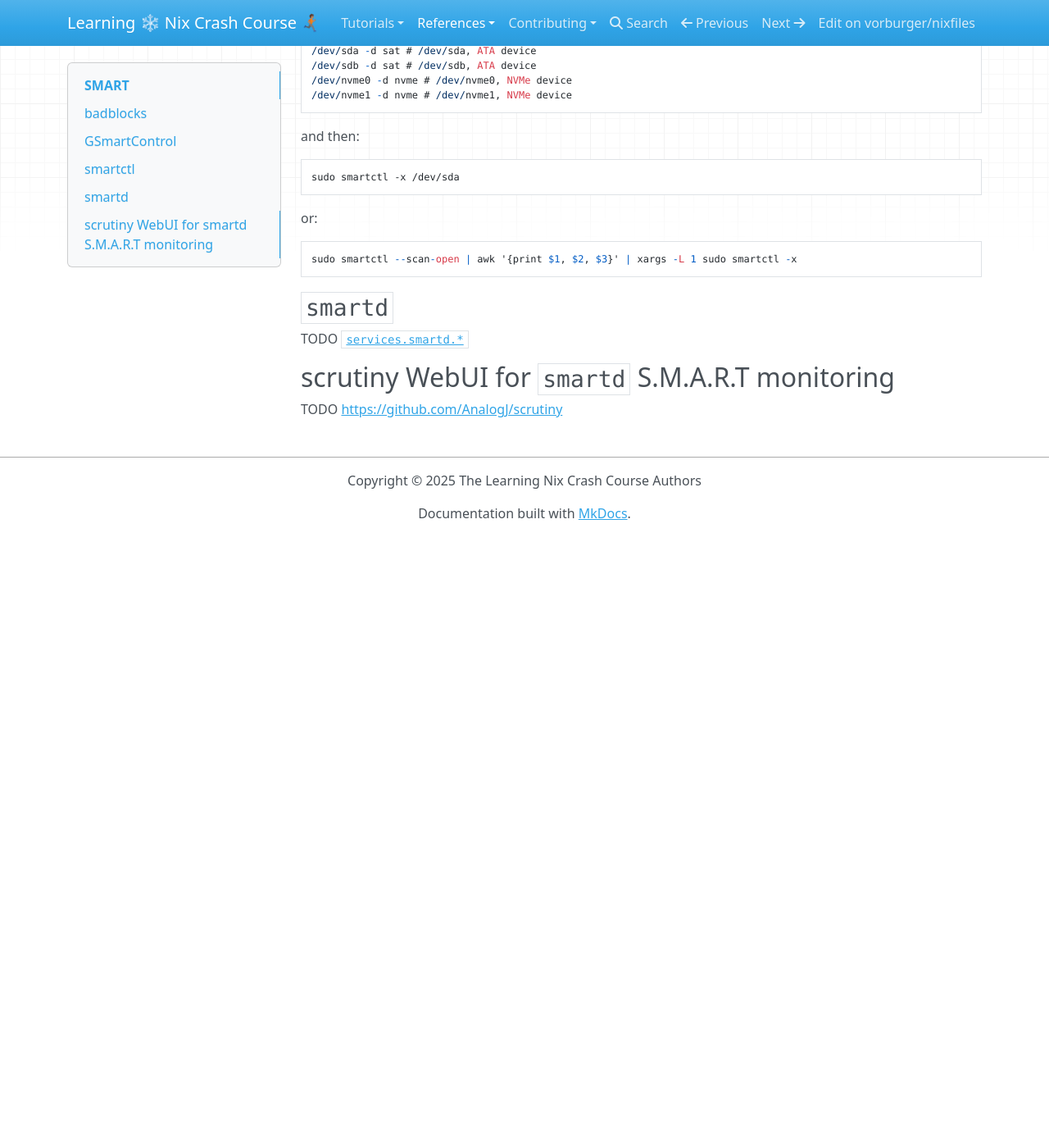
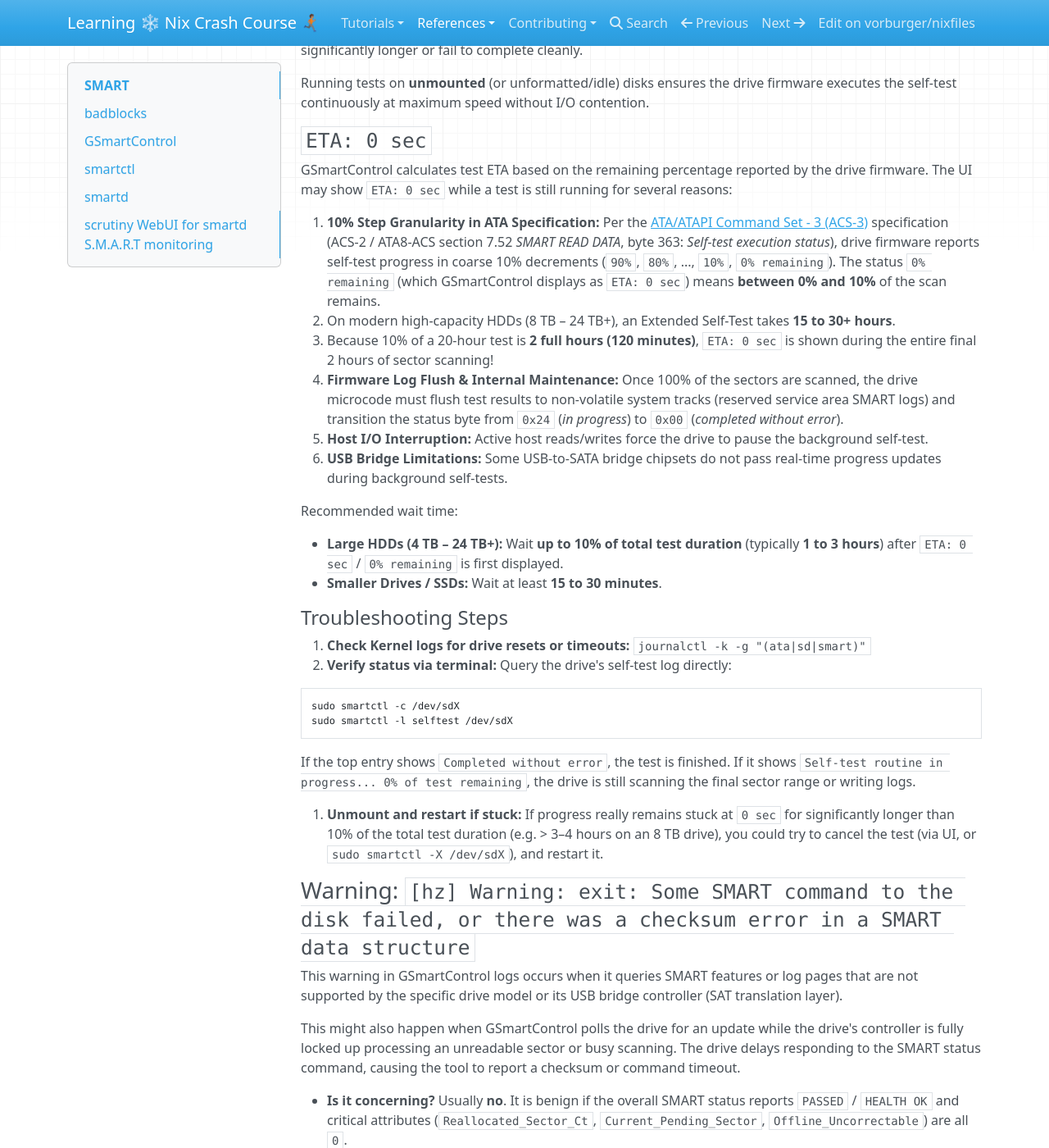
Before and after one commit to vorburger/nixfiles, an MkDocs documentation site: the page built from docs/docs/reference/smart.md, in a window 1280 px wide and 1400 px high, scrolled down 1348 px. Shown: the whole window at 82% size. Built offline with MkDocs 1.6.1, drawn with Linux system fonts in a browser that asks for light colours; nearby versions of some CDN libraries; before the commit the page ends 2002 px from its top, so only the background shows below that; some of the changed text lies outside the part shown.

Commit message:
docs: Explain SMART Extended Self-Test ETA: 0 sec etc.

````diff
--- a/docs/docs/reference/smart.md
+++ b/docs/docs/reference/smart.md
@@ -51,6 +51,51 @@ Run _GSmartControl_ via the GNOME Apps launcher, or if that doesn't start, then
 PS: GNOME Disks (`gnome-disks`) also shows some of this - but GSmartControl is more comprehensive.
 (GNOME Disks may also have _"SMART Data & Self-Tests"_ greyed out when a SATA HDD is connected over
 some USB adapters, whereas GSmartControl works even then.)
+
+### Run Extended Self-Test on unmounted disks
+
+Drive firmware runs SMART self-tests in the background. However, the drive controller prioritizes host read/write I/O (from mounted filesystems, OS background tasks, or ZFS scrubs) over internal self-test operations. When host I/O occurs, the drive interrupts, delays, or aborts the self-test, causing it to take significantly longer or fail to complete cleanly.
+
+Running tests on **unmounted** (or unformatted/idle) disks ensures the drive firmware executes the self-test continuously at maximum speed without I/O contention.
+
+### `ETA: 0 sec`
+
+GSmartControl calculates test ETA based on the remaining percentage reported by the drive firmware. The UI may show `ETA: 0 sec` while a test is still running for several reasons:
+
+1. **10% Step Granularity in ATA Specification:** Per the [ATA/ATAPI Command Set - 3 (ACS-3)](https://www.t13.org/) specification (ACS-2 / ATA8-ACS section 7.52 _SMART READ DATA_, byte 363: _Self-test execution status_), drive firmware reports self-test progress in coarse 10% decrements (`90%`, `80%`, ..., `10%`, `0% remaining`). The status `0% remaining` (which GSmartControl displays as `ETA: 0 sec`) means **between 0% and 10%** of the scan remains.
+   - On modern high-capacity HDDs (8 TB – 24 TB+), an Extended Self-Test takes **15 to 30+ hours**.
+   - Because 10% of a 20-hour test is **2 full hours (120 minutes)**, `ETA: 0 sec` is shown during the entire final 2 hours of sector scanning!
+2. **Firmware Log Flush & Internal Maintenance:** Once 100% of the sectors are scanned, the drive microcode must flush test results to non-volatile system tracks (reserved service area SMART logs) and transition the status byte from `0x24` (_in progress_) to `0x00` (_completed without error_).
+3. **Host I/O Interruption:** Active host reads/writes force the drive to pause the background self-test.
+4. **USB Bridge Limitations:** Some USB-to-SATA bridge chipsets do not pass real-time progress updates during background self-tests.
+
+Recommended wait time:
+
+- **Large HDDs (4 TB – 24 TB+):** Wait **up to 10% of total test duration** (typically **1 to 3 hours**) after `ETA: 0 sec` / `0% remaining` is first displayed.
+- **Smaller Drives / SSDs:** Wait at least **15 to 30 minutes**.
+
+#### Troubleshooting Steps
+
+1. **Check Kernel logs for drive resets or timeouts:** `journalctl -k -g "(ata|sd|smart)"`
+2. **Verify status via terminal:** Query the drive's self-test log directly:
+
+   ```bash
+   sudo smartctl -c /dev/sdX
+   sudo smartctl -l selftest /dev/sdX
+   ```
+
+   If the top entry shows `Completed without error`, the test is finished. If it shows `Self-test routine in progress... 0% of test remaining`, the drive is still scanning the final sector range or writing logs.
+
+3. **Unmount and restart if stuck:** If progress really remains stuck at `0 sec` for significantly longer than 10% of the total test duration (e.g. > 3–4 hours on an 8 TB drive), you could try to cancel the test (via UI, or `sudo smartctl -X /dev/sdX`), and restart it.
+
+### Warning: `[hz] Warning: exit: Some SMART command to the disk failed, or there was a checksum error in a SMART data structure`
+
+This warning in GSmartControl logs occurs when it queries SMART features or log pages that are not supported by the specific drive model or its USB bridge controller (SAT translation layer).
+
+This might also happen when GSmartControl polls the drive for an update while the drive's controller is fully locked up processing an unreadable sector or busy scanning. The drive delays responding to the SMART status command, causing the tool to report a checksum or command timeout.
+
+- **Is it concerning?** Usually **no**. It is benign if the overall SMART status reports `PASSED` / `HEALTH OK` and critical attributes (`Reallocated_Sector_Ct`, `Current_Pending_Sector`, `Offline_Uncorrectable`) are all `0`.
+- **When to investigate:** If the warning is accompanied by SMART health failure alerts, failed self-test log entries, or non-zero reallocated/pending sector counts, check `sudo smartctl -a /dev/sdX` for details.
 
 ## `smartctl`
 
````
Also changed, not shown: other parts of docs/docs/reference/smart.md (+1 -1 lines).
